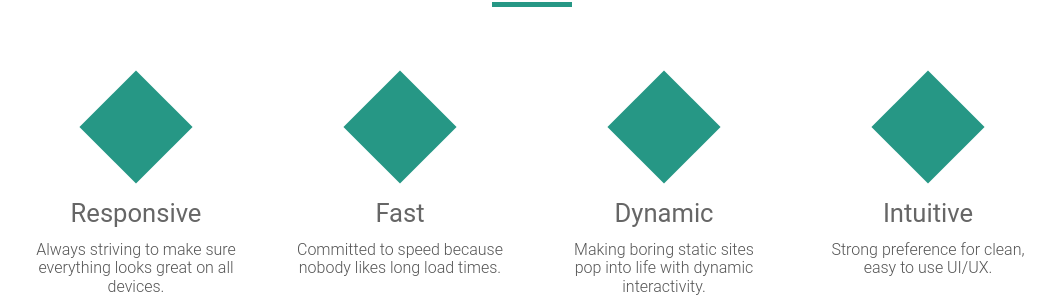
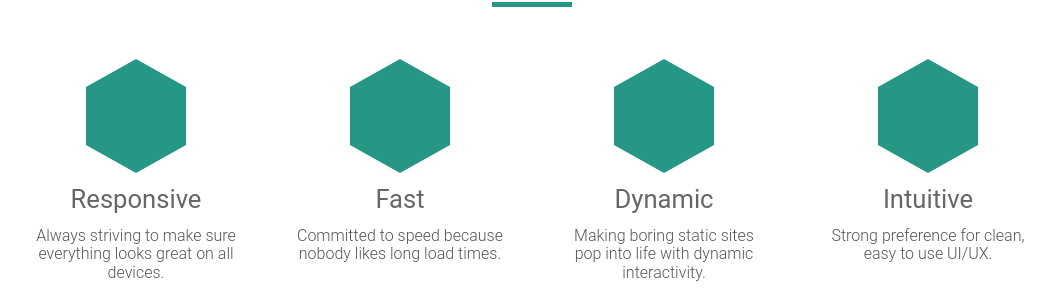
Before and after one commit to Avocado91/portfolio, a Gatsby app: page / in a window 1280 px wide. Shown: the part 956-1253 px from the top of the page, without its empty margins (108-1170 px from the left). Built offline with nearby package versions, Linux system fonts and the light colour scheme.

Commit message:
Fixing logo-layout__bkg styles so they can be used with react-reveal animations

```diff
--- a/src/components/about.js
+++ b/src/components/about.js
@@ -1,4 +1,7 @@
 import React from 'react';
+import Fade from 'react-reveal/Fade';
+import Flip from 'react-reveal/Flip';
+
 import './../styles/components/about.css';
 import './../styles/components/wrapper.css';
 import './../styles/components/section.css';
@@ -8,13 +11,20 @@ import './../styles/components/logo-layout.css';
 const About = () => (
   <div className='section' id='about'>
     <div className='wrapper'>
-      <h1 className='section__title'>About</h1>
-      <hr className='section__hr'/>
+      <Fade left>
+        <h1 className='section__title'>About</h1>
+      </Fade>
+      <Fade left distance='700px'>
+        <hr className='section__hr'/>
+      </Fade>
+
       <div className='skills flex-container flex-container--full'>
         <div className='skill'>
-          <div className='logo-layout__bkg'>
-            <i className='fas fa-mobile-alt logo-layout__icon'></i>
-          </div>
+          <Flip left>
+            <div className='logo-layout__bkg'>
+              <i className='fas fa-mobile-alt logo-layout__icon'></i>
+            </div>
+          </Flip>
           <h3 className='skills__title'>Responsive</h3>
           <p className='skills__description'>Always striving to make sure everything looks great on all devices.</p>
         </div>
@@ -40,6 +50,7 @@ const About = () => (
           <p className='skills__description'>Strong preference for clean, easy to use UI/UX.</p>
         </div>
       </div>
+
       <div className='flex-container'>
         <div className='bio'>
           <img className='bio__img' src='https://upload.wikimedia.org/wikipedia/commons/e/e0/PlaceholderLC.png' alt='A picture of me' />
--- a/src/styles/components/about.css
+++ b/src/styles/components/about.css
@@ -6,7 +6,7 @@
 
 .skills__title {
   font-size: 1.6rem;
-  margin-top: 2rem;
+  margin-top: 2.5rem;
   margin-bottom: .8rem;
   font-weight: 400;
   color: #666;
--- a/src/styles/components/logo-layout.css
+++ b/src/styles/components/logo-layout.css
@@ -1,19 +1,42 @@
 .logo-layout__bkg {
-background: #269785;
-width: 5rem;
-height: 5rem;
-margin: auto;
-transform: rotate(45deg);
+  position: relative;
+  width: 100px;
+  height: 57.74px;
+  background-color: #269785;
+  margin: auto;
+}
+
+.logo-layout__bkg:before,
+.logo-layout__bkg:after {
+  content: "";
+  position: absolute;
+  width: 0;
+  border-left: 50px solid transparent;
+  border-right: 50px solid transparent;
+}
+
+.logo-layout__bkg:before {
+  bottom: 100%;
+  border-bottom: 28.87px solid #269785;
+  left: 0;
+}
+
+.logo-layout__bkg:after {
+  top: 100%;
+  width: 0;
+  border-top: 28.87px solid #269785;
+  left: 0;
 }
 
 .logo-layout__icon {
-  font-size: 3rem;
+  font-size: 3.5rem;
   position: relative;
   top: 50%;
-  transform: translateY(-50%) rotate(-45deg);
+  transform: translateY(-50%);
   color: white;
+  z-index: 2;
 }
 
 .logo-layout__icon--rocket {
-  transform: translateY(-37%) rotate(-45deg);
+  transform: translate(-7%, -47%);
 }
```
